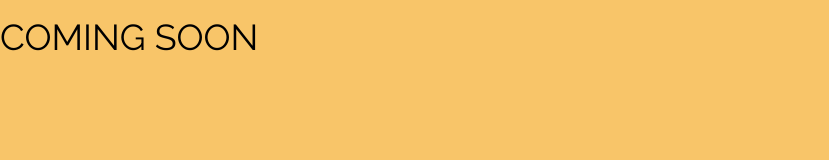
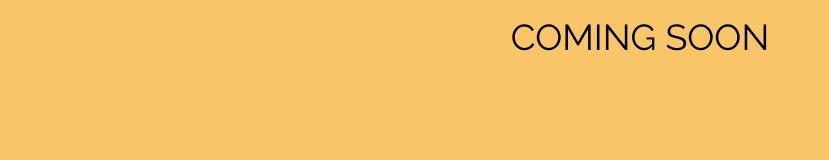
Before and after one commit to matbetyg/website, a plain HTML site: page index.html in a window 1280 px wide. Shown: the whole page, without its empty margins (0-829 px from the left). Drawn offline with nearby package versions, Linux system fonts and the light colour scheme.

Commit message:
Update index.html

```diff
--- a/index.html
+++ b/index.html
@@ -8,11 +8,12 @@
 <style>
 body,h1 {font-family: "Raleway", sans-serif}
 body, html {height: 100%}
-body {
+body,h1 {
   background-color: #F8C569;
   min-height: 100%;
   background-position: center;
   background-size: cover;
+  text-align: center;
 }
 </style>
 <h1> COMING SOON </h1>
```
